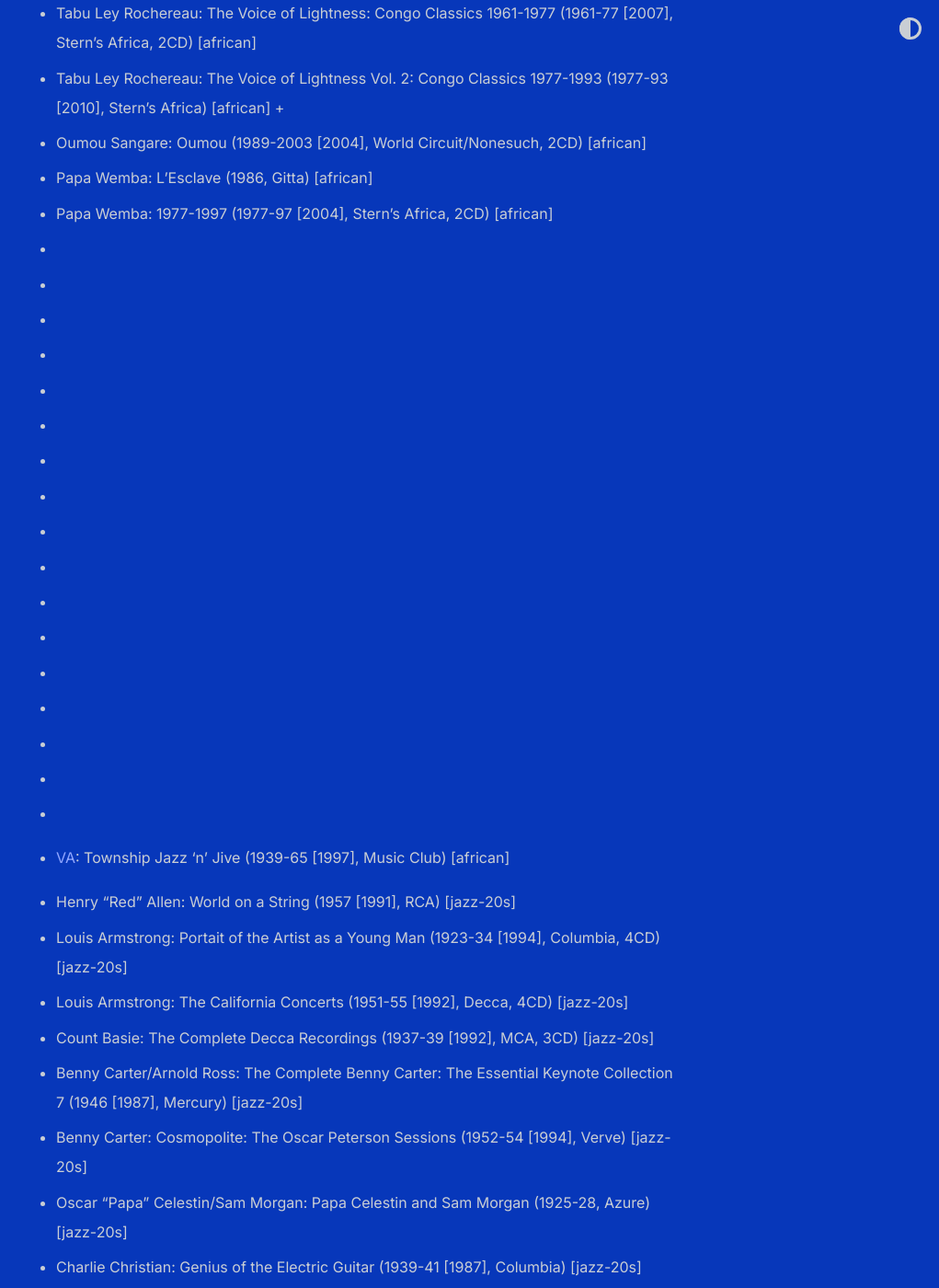
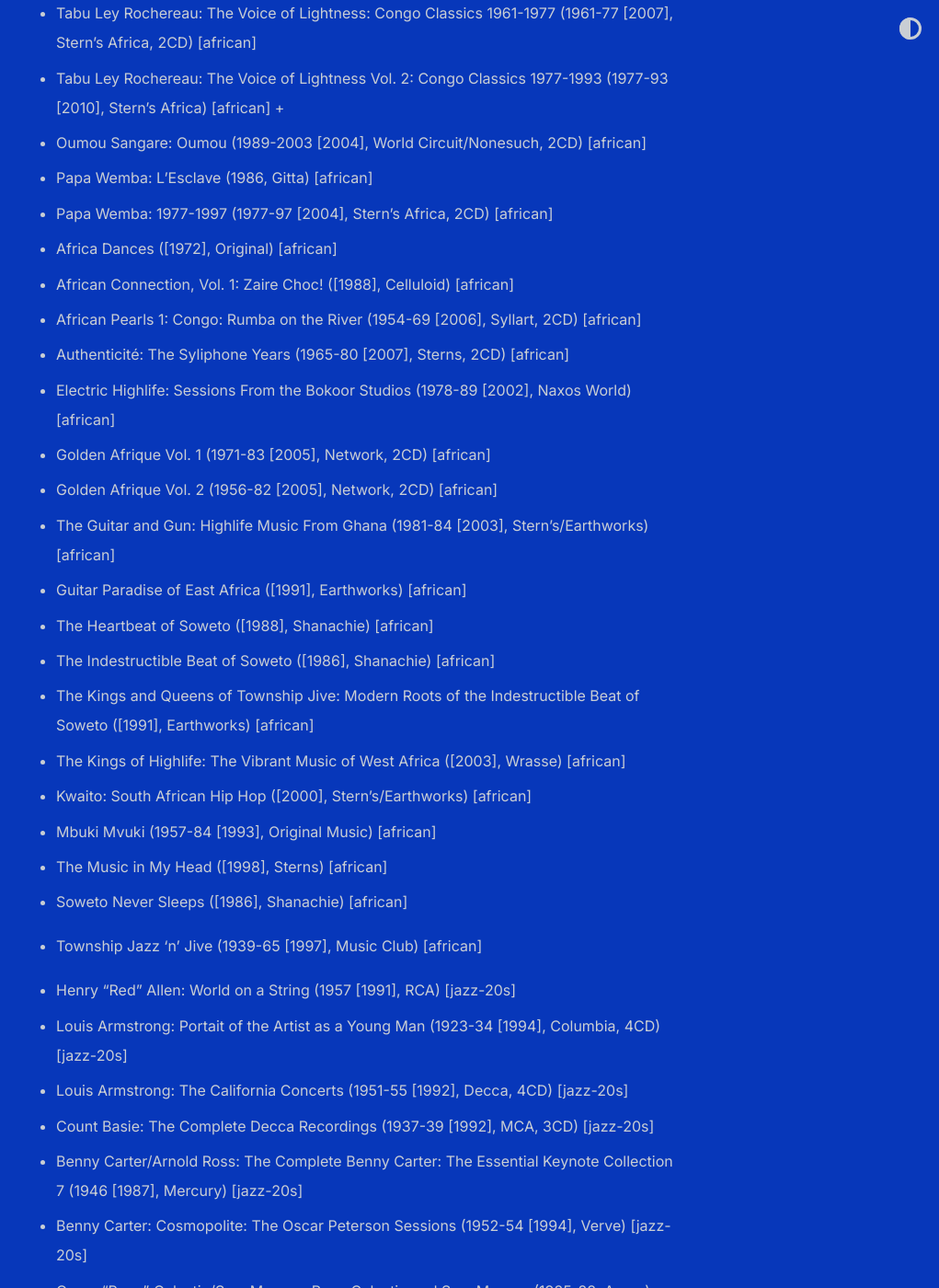
Before and after one commit to shihankanungo/shihankanungo.github.io, a Jekyll site: the page built from tomhull.md, in a window 1280 px wide and 1400 px high, scrolled down 4063 px. Shown: the whole window at 92% size, without its empty margins (259-1280 px from the left). Built offline with Jekyll 4.4.1, drawn with Linux system fonts in a browser that asks for light colours; some of the changed lines change nothing that is shown; some of the changed text lies outside the part shown.

Commit message:
Update tomhull.md

```diff
--- a/tomhull.md
+++ b/tomhull.md
@@ -103,24 +103,24 @@
 - Oumou Sangare: Oumou (1989-2003 [2004], World Circuit/Nonesuch, 2CD) [african]
 - Papa Wemba: L'Esclave (1986, Gitta) [african]
 - Papa Wemba: 1977-1997 (1977-97 [2004], Stern's Africa, 2CD) [african]
-- [VA]: Africa Dances ([1972], Original) [african]
-- [VA]: African Connection, Vol. 1: Zaire Choc! ([1988], Celluloid) [african]
-- [VA]: African Pearls 1: Congo: Rumba on the River (1954-69 [2006], Syllart, 2CD) [african]
-- [VA]: Authenticité: The Syliphone Years (1965-80 [2007], Sterns, 2CD) [african]
-- [VA]: Electric Highlife: Sessions From the Bokoor Studios (1978-89 [2002], Naxos World) [african]
-- [VA]: Golden Afrique Vol. 1 (1971-83 [2005], Network, 2CD) [african]
-- [VA]: Golden Afrique Vol. 2 (1956-82 [2005], Network, 2CD) [african]
-- [VA]: The Guitar and Gun: Highlife Music From Ghana (1981-84 [2003], Stern's/Earthworks) [african]
-- [VA]: Guitar Paradise of East Africa ([1991], Earthworks) [african]
-- [VA]: The Heartbeat of Soweto ([1988], Shanachie) [african]
-- [VA]: The Indestructible Beat of Soweto ([1986], Shanachie) [african]
-- [VA]: The Kings and Queens of Township Jive: Modern Roots of the Indestructible Beat of Soweto ([1991], Earthworks) [african]
-- [VA]: The Kings of Highlife: The Vibrant Music of West Africa ([2003], Wrasse) [african]
-- [VA]: Kwaito: South African Hip Hop ([2000], Stern's/Earthworks) [african]
-- [VA]: Mbuki Mvuki (1957-84 [1993], Original Music) [african]
-- [VA]: The Music in My Head ([1998], Sterns) [african]
-- [VA]: Soweto Never Sleeps ([1986], Shanachie) [african]
-- [VA]: Township Jazz 'n' Jive (1939-65 [1997], Music Club) [african]
+- Africa Dances ([1972], Original) [african]
+- African Connection, Vol. 1: Zaire Choc! ([1988], Celluloid) [african]
+- African Pearls 1: Congo: Rumba on the River (1954-69 [2006], Syllart, 2CD) [african]
+- Authenticité: The Syliphone Years (1965-80 [2007], Sterns, 2CD) [african]
+- Electric Highlife: Sessions From the Bokoor Studios (1978-89 [2002], Naxos World) [african]
+- Golden Afrique Vol. 1 (1971-83 [2005], Network, 2CD) [african]
+- Golden Afrique Vol. 2 (1956-82 [2005], Network, 2CD) [african]
+- The Guitar and Gun: Highlife Music From Ghana (1981-84 [2003], Stern's/Earthworks) [african]
+- Guitar Paradise of East Africa ([1991], Earthworks) [african]
+- The Heartbeat of Soweto ([1988], Shanachie) [african]
+- The Indestructible Beat of Soweto ([1986], Shanachie) [african]
+- The Kings and Queens of Township Jive: Modern Roots of the Indestructible Beat of Soweto ([1991], Earthworks) [african]
+- The Kings of Highlife: The Vibrant Music of West Africa ([2003], Wrasse) [african]
+- Kwaito: South African Hip Hop ([2000], Stern's/Earthworks) [african]
+- Mbuki Mvuki (1957-84 [1993], Original Music) [african]
+- The Music in My Head ([1998], Sterns) [african]
+- Soweto Never Sleeps ([1986], Shanachie) [african]
+- Township Jazz 'n' Jive (1939-65 [1997], Music Club) [african]
 
 
 - Henry "Red" Allen: World on a String (1957 [1991], RCA) [jazz-20s]
```
